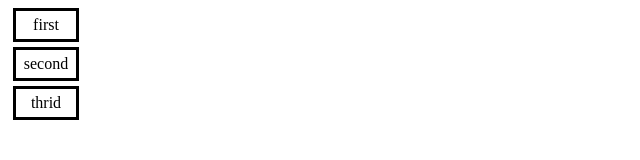
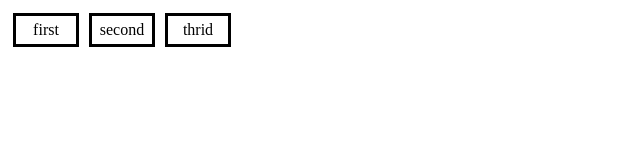
Before and after one commit to knightmoves-schools/027-flexbox-Jrey433, a website: page index.html in a window 1280 px wide. Shown: the whole page, without its empty margins (0-640 px from the left). Drawn offline with Linux system fonts and the light colour scheme.

Commit message:
Update index.html

```diff
--- a/index.html
+++ b/index.html
@@ -3,6 +3,13 @@
 <head>
     <title>Flexbox</title>
     <style>
+
+        .row {
+            display: flex;
+            flex-direction: row;
+
+        }
+
 
         .item {
             padding: 5px;
```
